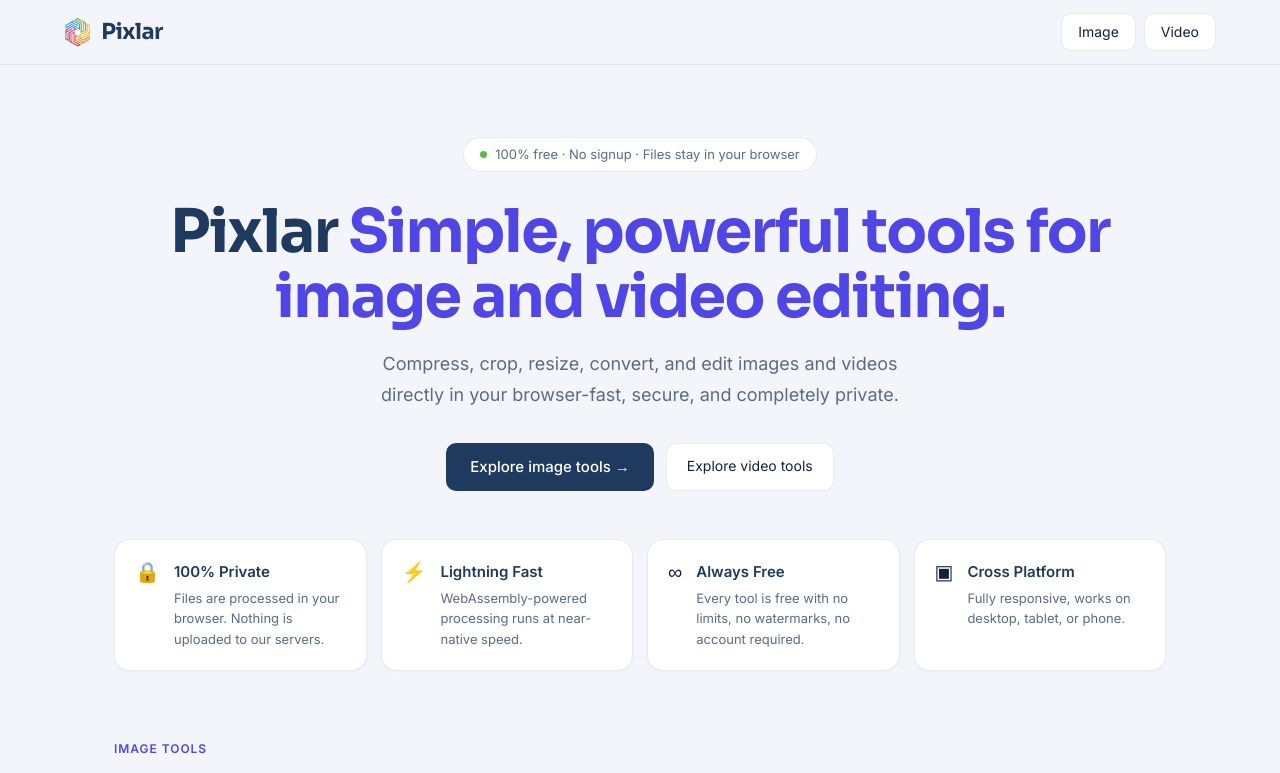
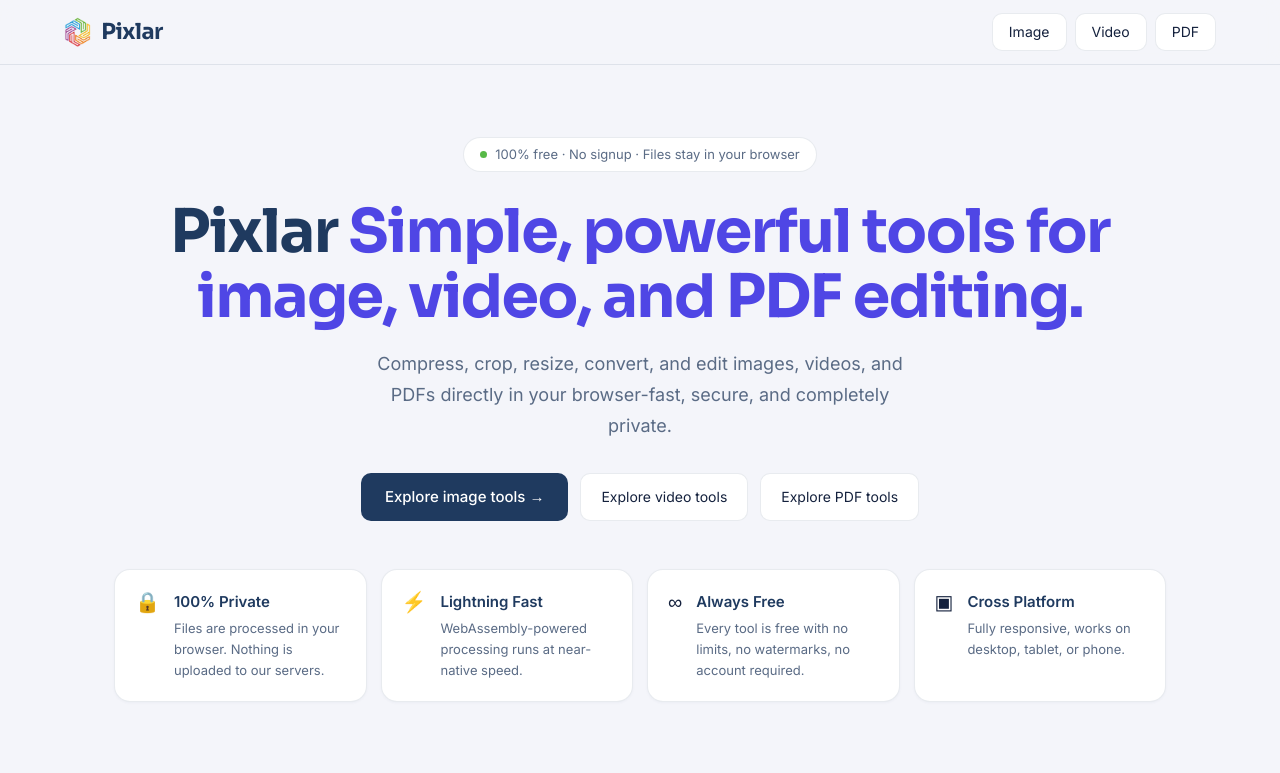
Before and after one commit to himani226/pixlar, a Next.js app: page / in a window 1280 px wide. Shown: the top 773 px of the page. Built offline with nearby package versions, Linux system fonts and the light colour scheme.

Commit message:
PDF layout set

```diff
--- a/app/layout.tsx
+++ b/app/layout.tsx
@@ -145,6 +145,9 @@
           <Link href="/#video-tools" className="btn-ghost" style={{ padding: '7px 16px', fontSize: 14 }}>
             Video
           </Link>
+          <Link href="/#pdf-tools" className="btn-ghost" style={{ padding: '7px 16px', fontSize: 14 }}>
+            PDF
+          </Link>
         </nav>
       </div>
     </header>
@@ -197,10 +200,12 @@
             { label: 'Trim Video',      href: '/tools/trim-video' },
           ]} />
 
-          {/* Company */}
-          <FooterCol title="Company" links={[
-            { label: 'Privacy', href: '/privacy' },
-            { label: 'Terms',   href: '/terms' },
+           {/* PDF Tools */}
+           <FooterCol title="PDF Tools" links={[
+            { label: 'Compress PDF',  href: '/tools/compress-pdf' },
+            { label: 'Split PDF', href: '/tools/split-pdf' },
+            { label: 'Merge PDF',     href: '/tools/merge-pdf' },
+            { label: 'Image to PDF',      href: '/tools/image-to-pdf' },
           ]} />
         </div>
 
--- a/app/page.tsx
+++ b/app/page.tsx
@@ -96,16 +96,17 @@
           marginBottom: 20,
         }}>
           Pixlar {' '}
-          <span style={{ color: 'var(--brand)' }}> Simple, powerful tools for image and video editing.</span>
+          <span style={{ color: 'var(--brand)' }}> Simple, powerful tools for image, video, and PDF editing.</span>
         </h1>
 
         <p style={{ fontSize: 18, color: 'var(--text-2)', maxWidth: 560, margin: '0 auto 32px', lineHeight: 1.7 }}>
-          Compress, crop, resize, convert, and edit images and videos directly in your browser-fast, secure, and completely private.
+              Compress, crop, resize, convert, and edit images, videos, and PDFs directly in your browser-fast, secure, and completely private.
         </p>
 
         <div style={{ display: 'flex', gap: 12, justifyContent: 'center', flexWrap: 'wrap' }}>
           <a href="#image-tools" className="btn-primary">Explore image tools →</a>
           <a href="#video-tools" className="btn-ghost">Explore video tools</a>
+          <a href="#pdf-tools" className="btn-ghost">Explore PDF tools</a>
         </div>
       </section>
 
```
